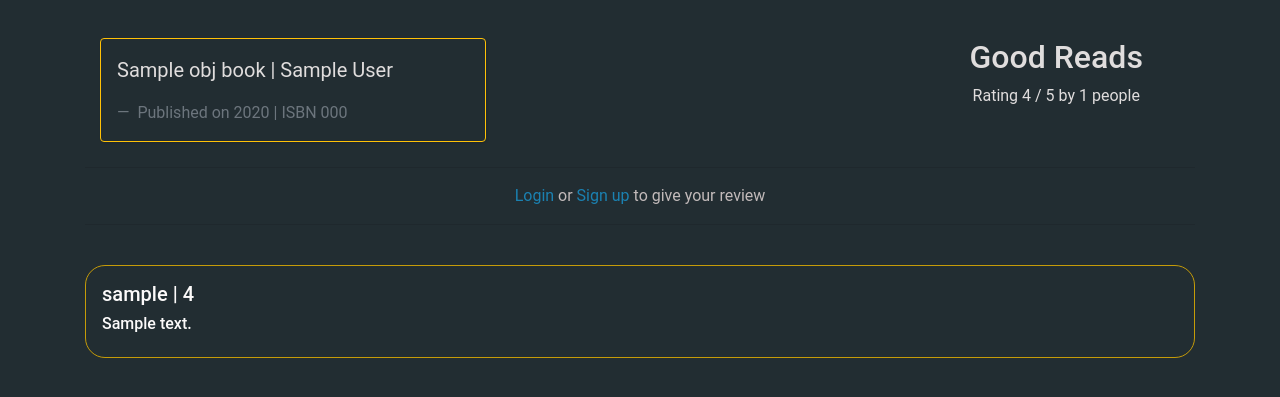
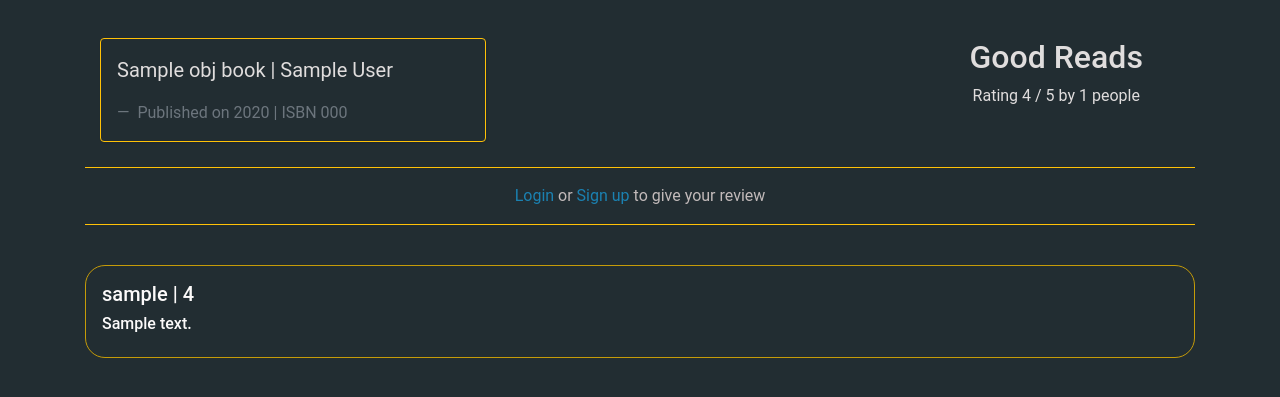
Before and after one commit to Lingerew711/Book_Rating, a Flask app: template templates/book.html in a window 1280 px wide. Shown: the part 60-457 px from the top of the page. Run offline with Flask 2, Linux system fonts and the light colour scheme; the template is opened without the code that fills it: most values are stand-ins (such as "Sample title", 1, 10 or a date in 2020); some libraries are stand-ins or nearby versions.

Commit message:
[book] modified

```diff
--- a/templates/book.html
+++ b/templates/book.html
@@ -108,15 +108,15 @@
       </div>
     </form>
     {%elif not( session['logged_in'])%}
-    <hr />
+    <hr class="border-warning"/>
     <div class="login-msg">
       <a href="{{url_for('login', next=obj_book.isbn)}}">Login</a> or
       <a href="{{url_for('register',next=obj_book.isbn)}}">Sign up</a> to give
       your review
     </div>
-    <hr />
+    <hr class="border-warning"/>
     {% endif%}
-    <div class="reviews mb-5">
+    <div class="reviews mb-5" >
       {% if reviews %} {%for review in reviews%}
       <!-- start review -->
       <div class="review">
```
